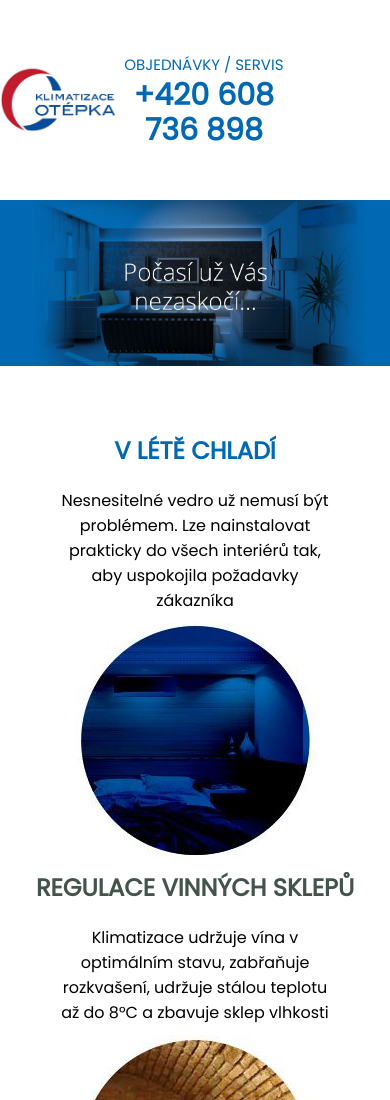
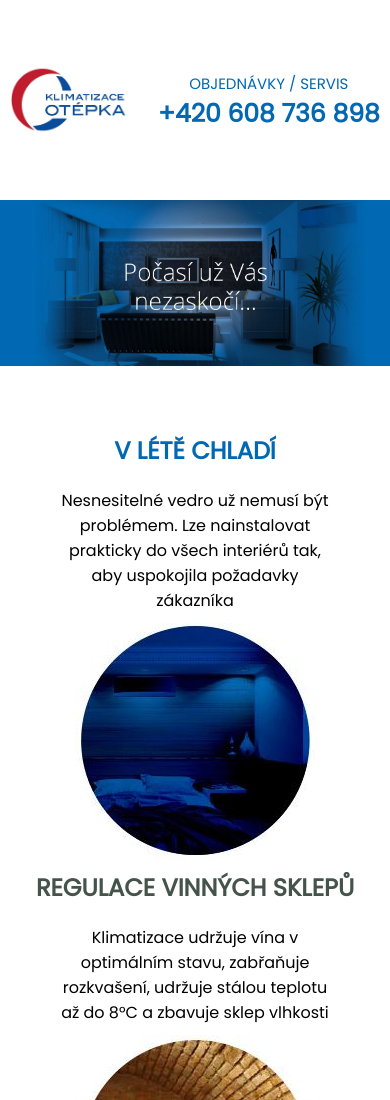
Before and after one commit to afarozo/afarozo-test.github.io, a plain HTML site: page index.html in a window 390 px wide. Shown: the top 1100 px of the page. Drawn offline with Linux system fonts and the light colour scheme.

Commit message:
Add files via upload

```diff
--- a/style.css
+++ b/style.css
@@ -205,7 +205,7 @@ header span {
     header p {
         text-align: center;
         padding: 5px;
-        width: 60%;
+        width: 100%;
         font-size: 15px;
         text-transform: uppercase;
         color:#0168b3;
@@ -215,8 +215,8 @@ header span {
     }
 
 
-    header > p > a > span {
-        font-size: 20px;
+    header > a > p > span {
+        font-size: 25px;
     }
 
     .articles {
```
